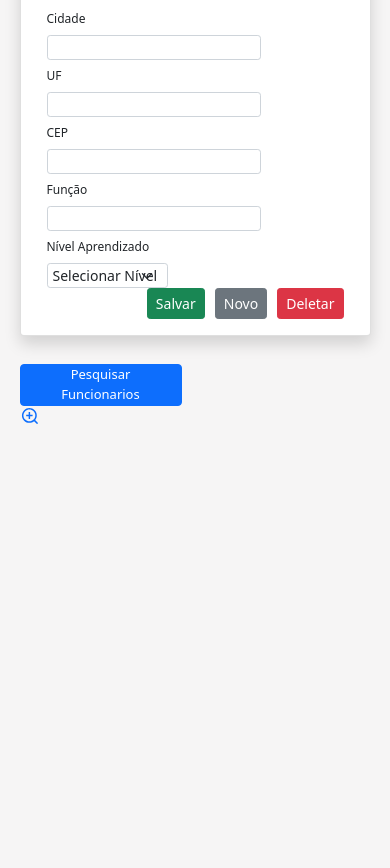
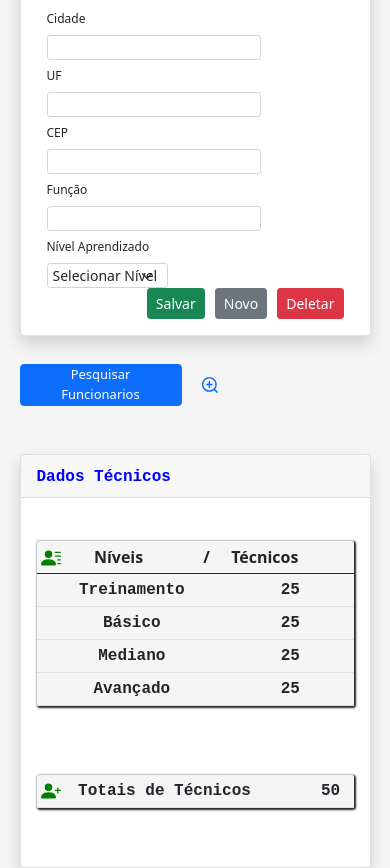
Before and after one commit to EriksJunior/first-system-react, a React app: page /suporte in a window 390 px wide. Shown: the part 436-1304 px from the top of the page. Before the commit the page ends 880 px from the top, so only its background shows below. Built offline with nearby package versions, Linux system fonts and the light colour scheme.

Commit message:
realizado algumas alterações de responsividade e add proximas implementações

```diff
--- a/src/components/CardComponent/index.js
+++ b/src/components/CardComponent/index.js
@@ -1,10 +1,12 @@
 import "./CardComponent.css";
 
-function CardComponent({ children, titleCard }) {
+function CardComponent({ children, titleCard, colorTitle, font }) {
   return (
     <div className="card containerCard shadow">
       <div className="card-header">
-        <strong>{titleCard}</strong>
+        <strong style={{ color: colorTitle, fontFamily: font }}>
+          {titleCard}
+        </strong>
       </div>
       <div className="card-body">{children}</div>
     </div>
--- a/src/components/SuportComponent/SuportComponent.css
+++ b/src/components/SuportComponent/SuportComponent.css
@@ -13,7 +13,7 @@
 .containerSeachSuporte {
   width: 100%;
   display: flex;
-  justify-content: center;
+  justify-content: end;
   margin-top: 10px;
   padding-top: 10px;
   padding-bottom: 10px;
@@ -26,3 +26,29 @@
 .dadosTabela {
   margin-top: 20px;
 }
+
+@media (max-width: 510px) {
+  .dataTechnicalByLevel {
+    width: 100% !important;
+  }
+  .dataGeneralTechnical {
+    display: flex;
+    flex-direction: column;
+  }
+}
+
+@media (max-width: 820px) {
+  .dataSeachSuporte {
+    display: flex;
+    flex-direction: column;
+  }
+  .containerSeachSuporte {
+    width: 100% !important;
+    display: flex;
+    justify-content: center;
+  }
+  .dataSuporte {
+    width: 100% !important;
+    margin-top: 30px !important;
+  }
+}
--- a/src/components/SuportComponent/index.js
+++ b/src/components/SuportComponent/index.js
@@ -5,6 +5,7 @@ import { InputComponent, InputSelectComponent } from "../InputComponent/index";
 import RowInputComponent from "../RowInputsComponent/index";
 import { useState } from "react";
 import { AiOutlineCheckSquare, AiOutlineZoomIn } from "react-icons/ai";
+import { BsPersonLinesFill, BsPersonPlusFill } from "react-icons/bs";
 import { toast } from "react-toastify";
 import "react-toastify/dist/ReactToastify.css";
 import {
@@ -251,9 +252,13 @@ function Suporte() {
           </div>
         </CardComponent>
       </div>
-      <div className="containerSeachSuporte" style={{ width: "100%" }}>
+      <div
+        className="dataSeachSuporte"
+        style={{ width: "100%", height: "70%", display: "flex" }}
+      >
+        <div className="containerSeachSuporte" style={{ width: "49%" }}>
           <div className="dadosSuporte">
-          <div style={{ width: "50%", display: "flex" }}>
+            <div style={{ width: "100%", display: "flex" }}>
               <nav className="navbar ">
                 <div style={{ width: "180px" }}>
                   <button
@@ -304,7 +309,7 @@ function Suporte() {
               </nav>
             </div>
 
-          <div className="dropDownSuporte shadow" style={{ width: "50%" }}>
+            <div className="dropDownSuporte shadow" style={{ width: "100%" }}>
               <div className="collapse" id="navbarToggleExternalContent">
                 <div className="bg-white p-4 table-responsive">
                   <div
@@ -403,6 +408,119 @@ function Suporte() {
             </div>
           </div>
         </div>
+
+        <div
+          className="dataSuporte"
+          style={{
+            width: "49%",
+            height: "85%",
+            marginTop: "60px",
+            display: "flex",
+            justifyContent: "center",
+          }}
+        >
+          <CardComponent
+            colorTitle={"blue"}
+            titleCard={"Dados Técnicos"}
+            font={"monospace"}
+          >
+            <div
+              className="dataGeneralTechnical"
+              style={{
+                width: "100%",
+                display: "flex",
+                height: "100%",
+                flexWrap: "wrap",
+                justifyContent: "space-around",
+              }}
+            >
+              <div
+                className="dataTechnicalByLevel"
+                style={{
+                  height: "auto",
+                  width: "40%",
+                }}
+              >
+                <table
+                  className="table table-sm "
+                  style={{
+                    height: "auto",
+                    backgroundColor: "#f6f5f5",
+                    borderRadius: "2px",
+                    boxShadow: "1px 1px 2px 1px",
+                  }}
+                >
+                  <thead>
+                    <tr>
+                      <th>
+                        <BsPersonLinesFill size={20} color={"green"} />
+                      </th>
+                      <th>
+                        <div>Níveis </div>
+                      </th>
+
+                      <th>/</th>
+
+                      <th>
+                        <div>Técnicos</div>
+                      </th>
+                    </tr>
+                  </thead>
+                  <tbody
+                    style={{ fontWeight: "bold", fontFamily: "monospace" }}
+                  >
+                    <tr style={{ textAlign: "center" }}>
+                      <td colSpan="3">Treinamento</td>
+                      <td>25</td>
+                    </tr>
+                    <tr style={{ textAlign: "center" }}>
+                      <td colSpan="3">Básico</td>
+                      <td>25</td>
+                    </tr>
+                    <tr style={{ textAlign: "center" }}>
+                      <td colSpan="3">Mediano</td>
+                      <td>25</td>
+                    </tr>
+                    <tr
+                      style={{
+                        textAlign: "center",
+                      }}
+                    >
+                      <td colSpan="3">Avançado</td>
+                      <td>25</td>
+                    </tr>
+                  </tbody>
+                </table>
+              </div>
+
+              <div style={{ height: "auto" }}>
+                <table
+                  className="table table-sm "
+                  style={{
+                    height: "auto",
+                    backgroundColor: "#f6f5f5",
+                    borderRadius: "2px",
+                    boxShadow: "1px 1px 2px 1px",
+                  }}
+                >
+                  <thead
+                    style={{ fontWeight: "bold", fontFamily: "monospace" }}
+                  >
+                    <tr>
+                      <th>
+                        <BsPersonPlusFill size={20} color={"green"} />
+                      </th>
+                      <th>Totais de Técnicos</th>
+                      <th>50</th>
+                    </tr>
+                  </thead>
+                </table>
+              </div>
+            </div>
+          </CardComponent>
+        </div>
+      </div>
+
       <ModalComponentConfirm onClick={() => deleteDataSuporte()} />
     </div>
   );
```
Lines whose indentation alone changed are shown as unchanged.
